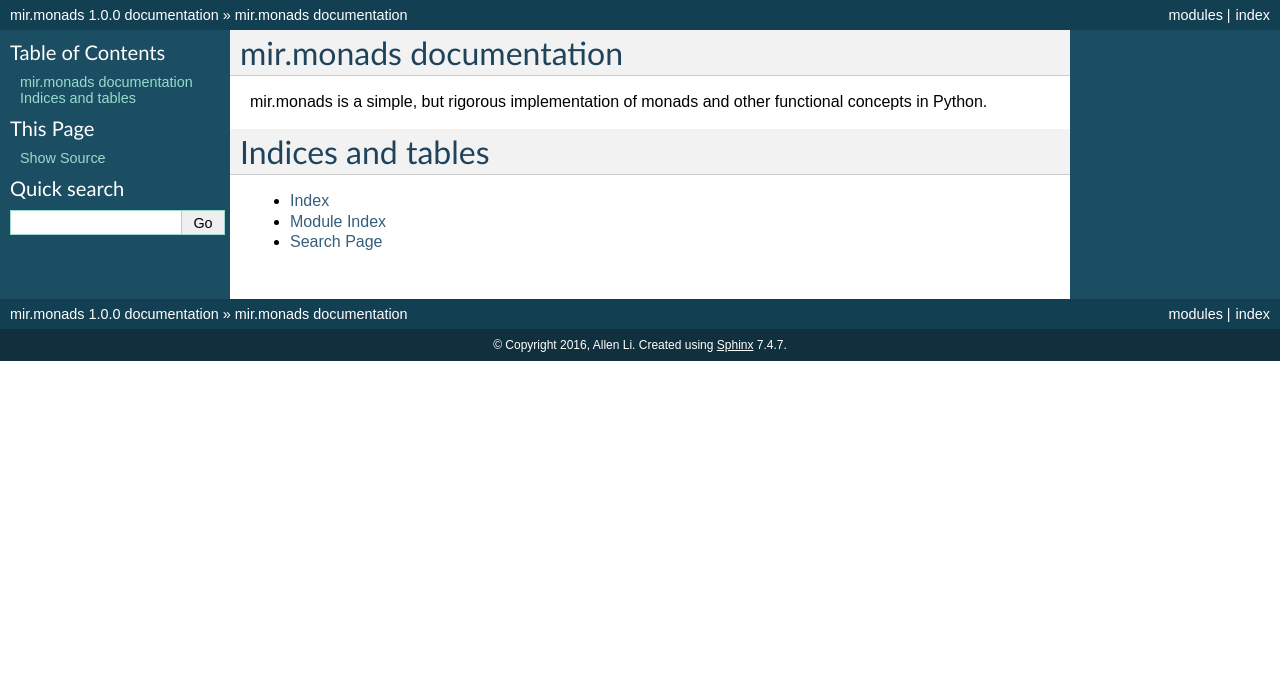
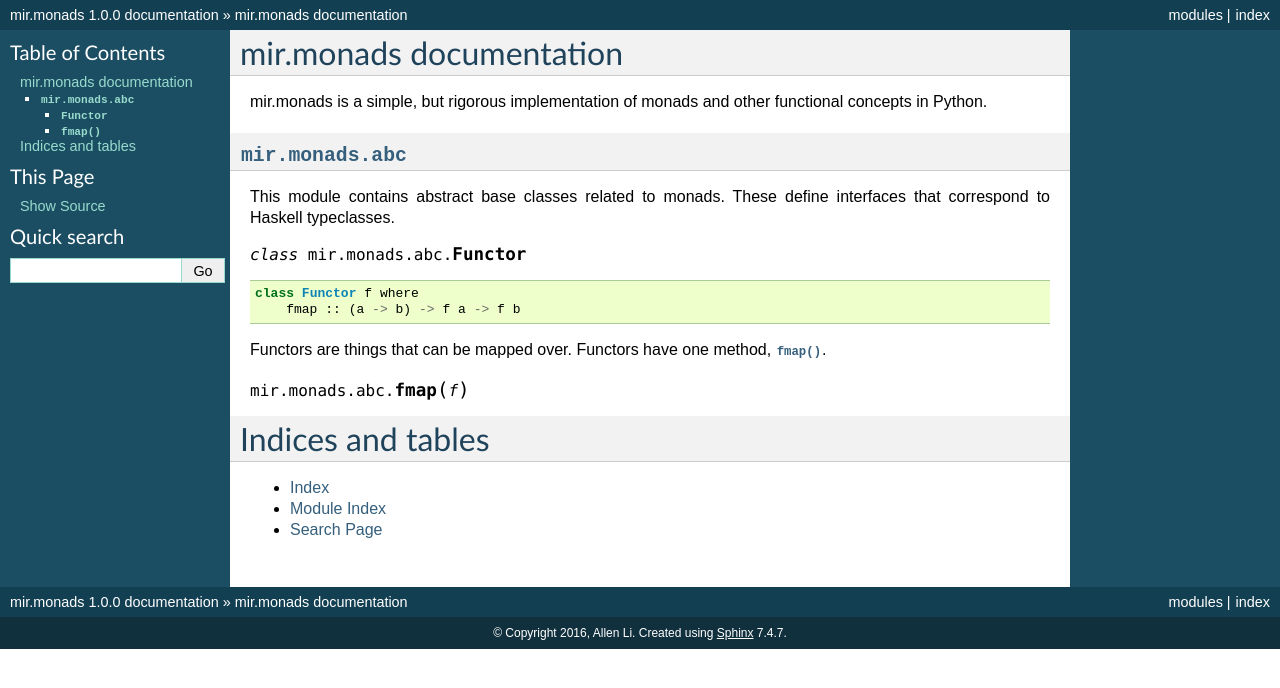
Before and after one commit to darkfeline/mir.monads, a Sphinx documentation site: the page built from doc/index.rst, in a window 1280 px wide. Shown: the top 688 px of the page. Built offline with Sphinx 7.4.7, drawn with Linux system fonts in a browser that asks for light colours.

Commit message:
Work on docs

```diff
--- a/doc/index.rst
+++ b/doc/index.rst
@@ -6,6 +6,23 @@ other functional concepts in Python.
 
 .. module:: mir.monads.abc
 
+:mod:`mir.monads.abc`
+---------------------
+
+This module contains abstract base classes related to monads.  These define interfaces that correspond to Haskell typeclasses.
+
+.. class:: Functor
+
+::
+
+   class Functor f where
+       fmap :: (a -> b) -> f a -> f b
+
+Functors are things that can be mapped over.  Functors have one
+method, :meth:`fmap`.
+
+.. method:: fmap(f)
+
 
 Indices and tables
 ==================
```
